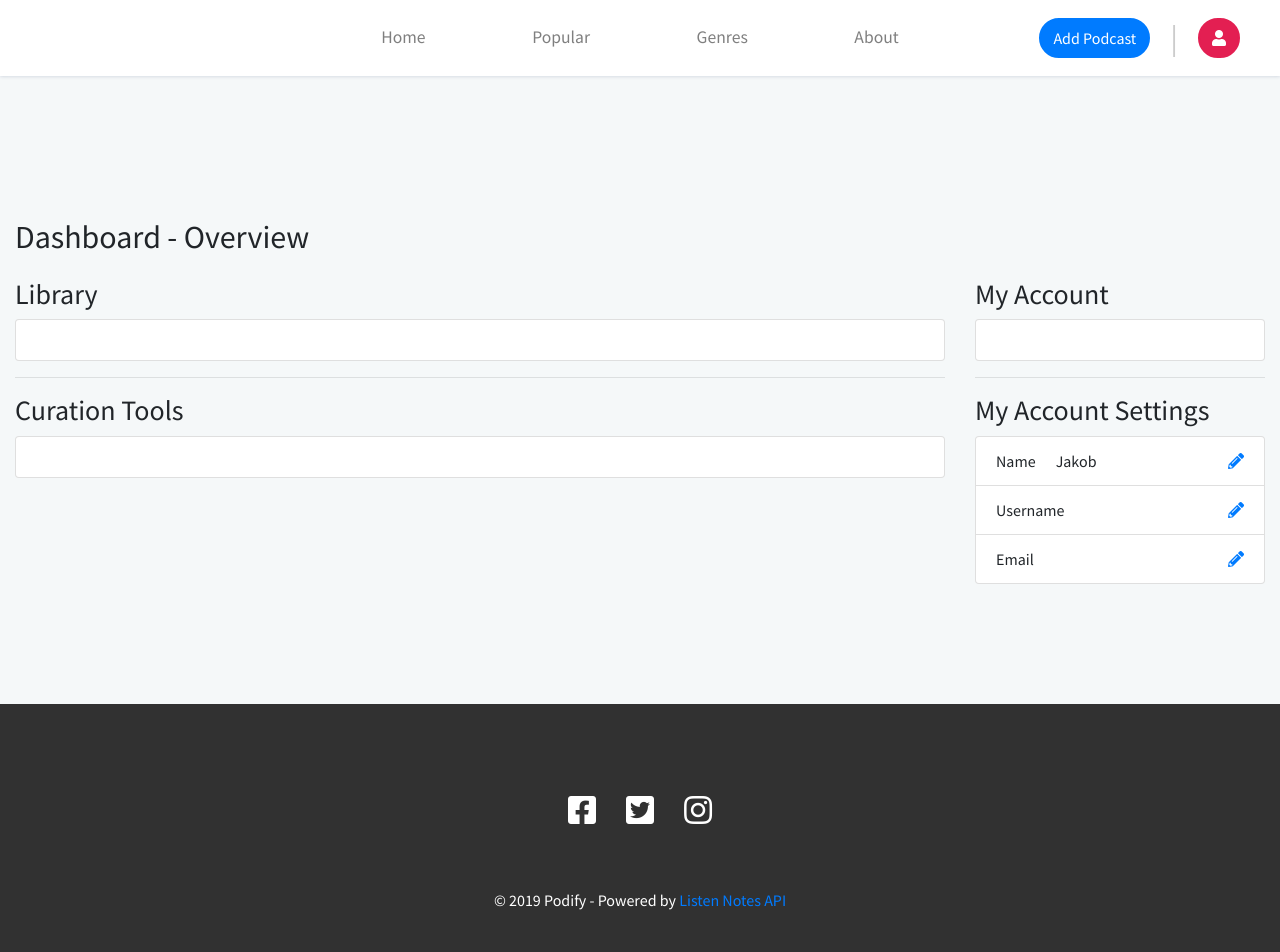
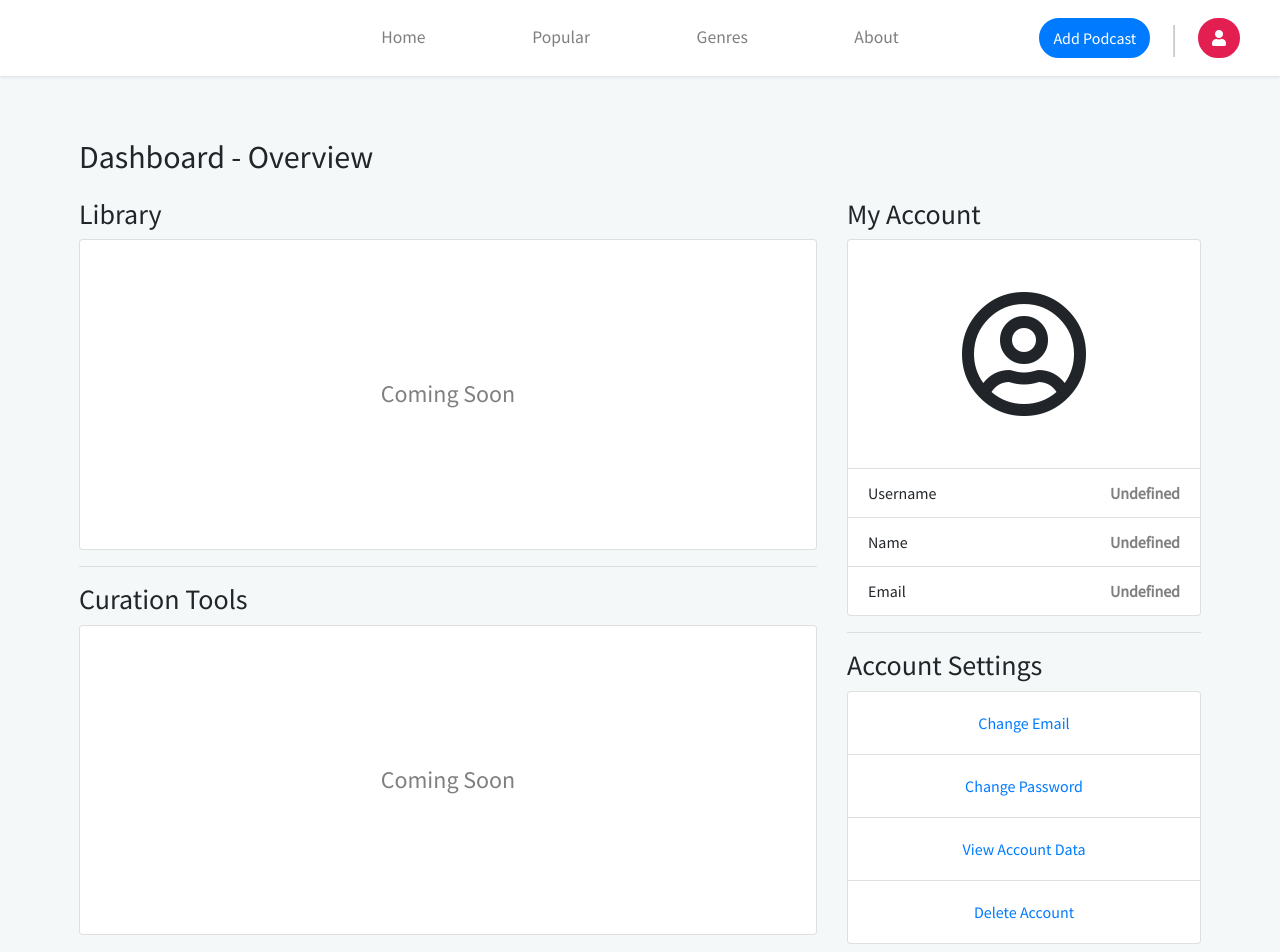
Before and after one commit to Jabser/Podify, a React (Create React App) app: page /dashboard in a window 1280 px wide. Shown: the top 952 px of the page. Built offline with nearby package versions, Linux system fonts and the light colour scheme.

Commit message:
Dashboard - Layout & styling

```diff
--- a/src/components/dashboard/AccountSettings.js
+++ b/src/components/dashboard/AccountSettings.js
@@ -4,24 +4,19 @@ class AccountSettings extends Component {
   render() {
     return (
       <div className="account-settings">
-        <h3>My Account Settings</h3>
-        <ul class="list-group account-settings">
+        <h3>Account Settings</h3>
+        <ul class="list-group">
           <li class="list-group-item d-flex justify-content-between align-items-center">
-            <span className="parent w-25">
-              Name
-              <span className="child">
-                Jakob
-              </span>
-            </span>
-            <a href="" className="account-edit"><i class="fas fa-pencil-alt"></i></a>
+            <button className="btn btn-link">Change Email</button>
           </li>
           <li class="list-group-item d-flex justify-content-between align-items-center">
-            Username
-            <a href="" className="account-edit"><i class="fas fa-pencil-alt"></i></a>
+            <button className="btn btn-link">Change Password</button>
           </li>
           <li class="list-group-item d-flex justify-content-between align-items-center">
-            Email
-            <a href="" className="account-edit"><i class="fas fa-pencil-alt"></i></a>
+            <button className="btn btn-link">View Account Data</button>
+          </li>
+          <li class="list-group-item d-flex justify-content-between align-items-center">
+            <button className="btn btn-link">Delete Account</button>
           </li>
         </ul>
       </div>
--- a/src/components/dashboard/CurationTools.js
+++ b/src/components/dashboard/CurationTools.js
@@ -7,7 +7,7 @@ class CurationTools extends Component {
         <h3>Curation Tools</h3>
         <div className="card">
           <div className="card-body">
-
+            <h4>Coming Soon</h4>
           </div>
         </div>
       </div>
--- a/src/components/dashboard/Library.js
+++ b/src/components/dashboard/Library.js
@@ -7,7 +7,7 @@ class Library extends Component {
         <h3>Library</h3>
         <div className="card">
           <div className="card-body">
-
+            <h4>Coming Soon</h4>
           </div>
         </div>
       </div>
--- a/src/components/dashboard/MyAccount.js
+++ b/src/components/dashboard/MyAccount.js
@@ -5,11 +5,35 @@ class MyAccount extends Component {
     return (
       <div className="my-account">
         <h3>My Account</h3>
-        <div className="card">
-          <div className="card-body">
-
-          </div>
-        </div>
+        <ul class="list-group">
+          <li class="list-group-item text-center account-img">
+            <i class="far fa-user-circle fa-8x"></i>
+          </li>
+          <li class="list-group-item d-flex justify-content-between align-items-center">
+            <span className="title">
+              Username
+            </span>
+            <span className="value">
+              Undefined
+            </span>
+          </li>
+          <li class="list-group-item d-flex justify-content-between align-items-center">
+            <span className="title">
+              Name
+            </span>
+            <span className="value">
+              Undefined
+            </span>
+          </li>
+          <li class="list-group-item d-flex justify-content-between align-items-center">
+            <span className="title">
+              Email
+            </span>
+            <span className="value">
+              Undefined
+            </span>
+          </li>
+        </ul>
       </div>
     )
   }
--- a/src/sass/dashboard.scss
+++ b/src/sass/dashboard.scss
@@ -1,27 +1,41 @@
 .overview {
-  padding: 15vh 0;
-
+  padding: 5vh 5vw 15vh 5vw;
   background: #f5f8f9;
 
   .library {
-
+    h4 {
+      color: rgba(0,0,0,.5);
+      text-align: center;
+      margin: 0;
+      padding: 15vh 0;
+    }
   }
 
   .curation-tools {
-
+    h4 {
+      color: rgba(0,0,0,.5);
+      text-align: center;
+      margin: 0;
+      padding: 15vh 0;
+    }
   }
 
   .my-account {
+    .account-img {
+      padding: 50px 0;
+    }
+    .title {
 
+    }
+    .value {
+      color: rgba(0,0,0,.5);
+      font-weight: bold;
+    }
   }
 
   .account-settings {
-    .parent {
-
-
-      .child {
-        margin-left: 20px;
-      }
+    button {
+      margin: 0 auto;
     }
   }
 }
--- a/src/views/dashboard/Overview.js
+++ b/src/views/dashboard/Overview.js
@@ -13,12 +13,12 @@ class Overview extends Component {
         <div className="container-fluid">
           <h1>Dashboard - Overview</h1>
           <div className="row">
-            <div className="col-9">
+            <div className="col-8">
               <Library />
               <hr/>
               <CurationTools />
             </div>
-            <div className="col-3">
+            <div className="col-4">
               <MyAccount />
               <hr/>
               <AccountSettings />
```
